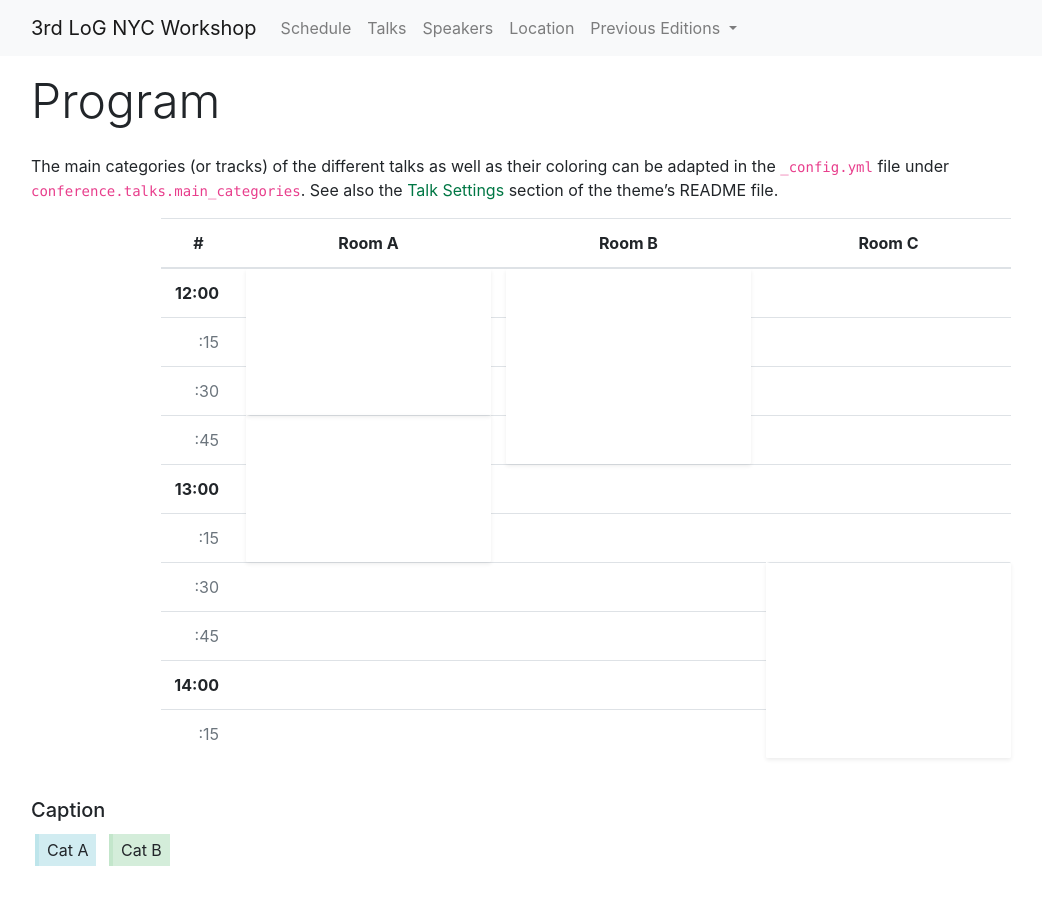
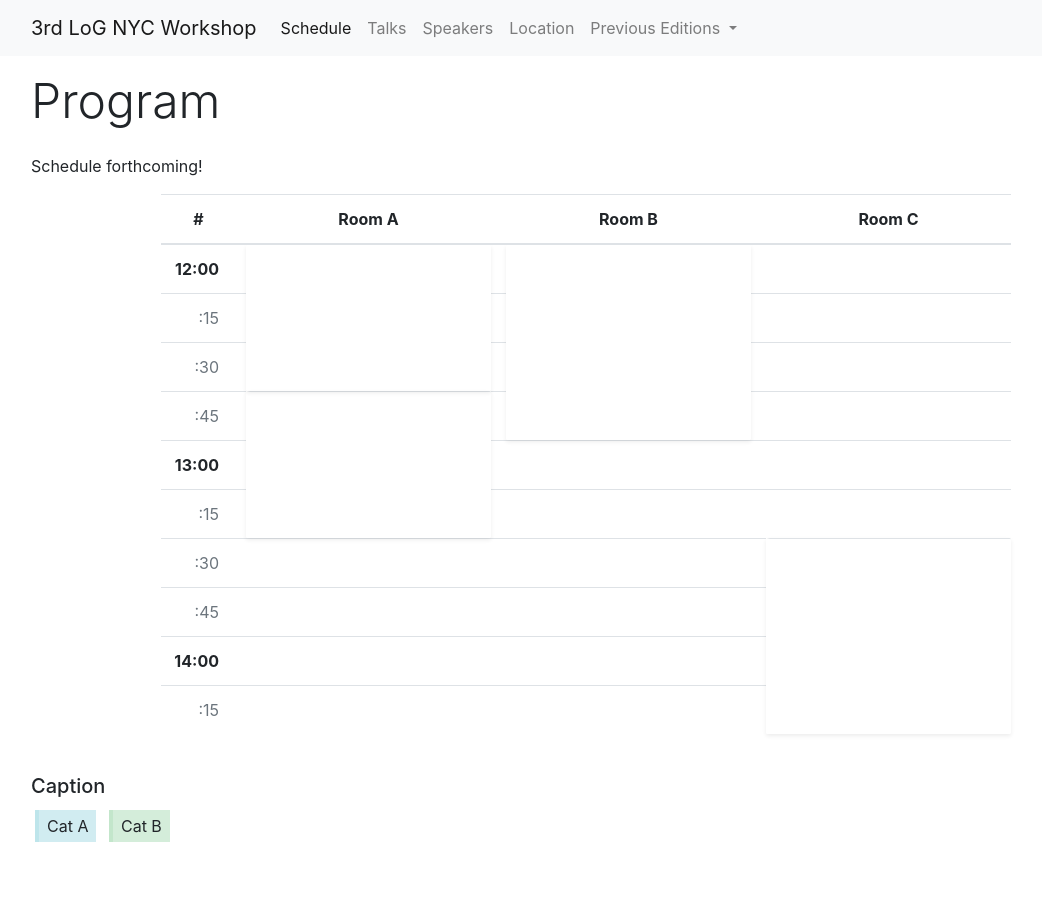
Before and after one commit to log-nyc/log-nyc.github.io, a Jekyll site: the page built from program/index.md, in a window 1280 px wide. Shown: the whole page, without its empty margins (54-1096 px from the left). Built offline with Jekyll 4.4.1, drawn with Linux system fonts in a browser that asks for light colours.

Commit message:
fix broken link to schedule

```diff
--- a/_config.yml
+++ b/_config.yml
@@ -2,7 +2,7 @@
 preposition: at
 #description: >-
 #  NYC regional workshop of the Learning on Graphs Conference
-#baseurl: "/spring_2025" # the subpath of your site, e.g. /blog
+#baseurl: "/spring_2025" # the subpath of your site, e.g. /blog # NOTE: THIS MUST BE COMMENTED OUT OR BREAKS CODE
 url: "https://log-nyc.github.io" # the base hostname & protocol for your site, e.g. https://example.com
 
 # Build settings
@@ -75,7 +75,7 @@
     breakpoint: md
     links:
       - name: Schedule
-        relative_url: /schedule/
+        relative_url: /program/
       - name: Talks
         relative_url: /talks/
       - name: Speakers
--- a/program/index.md
+++ b/program/index.md
@@ -2,4 +2,4 @@
 layout: program
 ---
 
-The main categories (or tracks) of the different talks as well as their coloring can be adapted in the `_config.yml` file under `conference.talks.main_categories`. See also the [Talk Settings](https://github.com/DigitaleGesellschaft/jekyll-theme-conference/#talk-settings-main-categories) section of the theme's README file.
+Schedule forthcoming!
```
Also changed, not shown: talks/index.md (+2 -0 lines), 1 other file.
